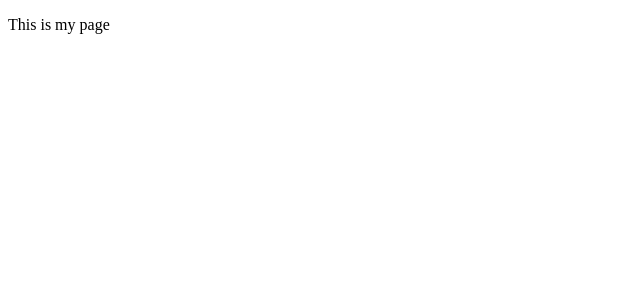
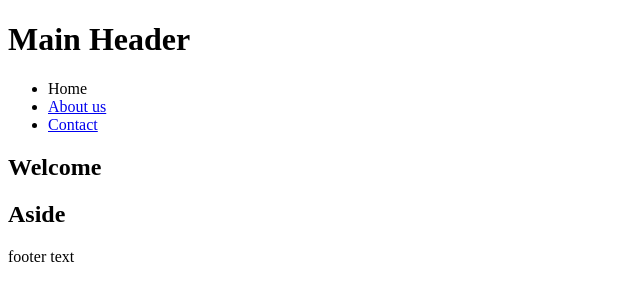
Before and after one commit to ruargh/_template, a plain HTML site: page index.html in a window 1280 px wide. Shown: the whole page, without its empty margins (0-640 px from the left). Drawn offline with Linux system fonts and the light colour scheme.

Commit message:
Added default sections

```diff
--- a/index.html
+++ b/index.html
@@ -6,8 +6,40 @@
     <meta name="description" content="HTML5+ | valid W3C">
     <link rel="shortcut icon" href="favicon.ico" type="image/x-icon">
     <title>Template</title>
+
+    <!--[if lt IE 9]>
+      <script src="//html5shiv.googlecode.com/svn/trunk/html5.js"></script>
+    <![endif]-->
+
   </head>
+
   <body>
-    <p>This is my page</p>
+
+    <header>
+      <h1>Main Header</h1>
+    </header>
+
+    <nav>
+        <ul>
+          <li><span>Home</span></li>
+          <li><a href="#">About us</a></li>
+          <li><a href="#">Contact</a></li>
+        </ul>
+    </nav>
+
+    <main>
+      <section>
+        <h2>Welcome</h2>
+      </section>
+
+      <aside>
+        <h2>Aside</h2>
+      </aside>
+    </main>
+
+    <footer>
+      <p>footer text</p>
+    </footer>
+
   </body>
 </html>
```
Also changed, not shown: style.css (line endings or trailing spaces).
